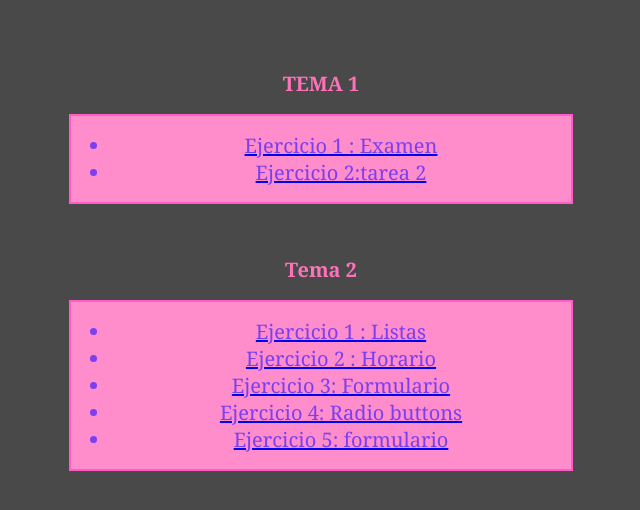
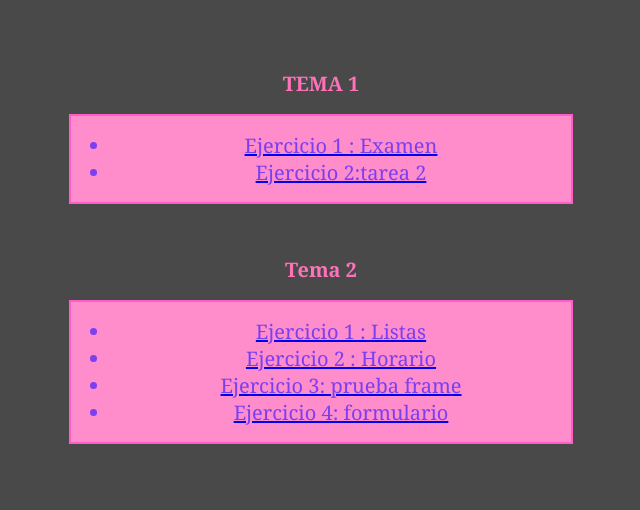
Before and after one commit to mabajim065/LENGUAJE-DE-MARCAS-M, a plain HTML site: page index.html in a window 1280 px wide. Shown: the part 210-720 px from the top of the page, without its empty margins (319-959 px from the left). Drawn offline with Linux system fonts and the light colour scheme.

Commit message:
Update index.html

```diff
--- a/index.html
+++ b/index.html
@@ -69,9 +69,8 @@
             <ul>
                 <a href="TEMA2/EJERCICIO LISTAS/Eje1listas.html"><li> Ejercicio 1 : Listas </li></a>
                 <a href="TEMA2/HORARIO/horarioclase.html"><li> Ejercicio 2 : Horario </li></a>
-                <a href="TEMA2/FRAME/FRAME1.html"><li>Ejercicio 3: Formulario </li></a>
-                <a href="TEMA2/SELECCION/EJEMPLOSELECCION.html"><li>Ejercicio 4: Radio buttons </li></a>
-                <a href= "TEMA2/SELECCION/formulario.html" ><li>Ejercicio 5: formulario </li></a>
+                <a href="TEMA2/FRAME/FRAME1.html"><li>Ejercicio 3: prueba frame </li></a>
+                <a href= "TEMA2/SELECCION/formulario.html" ><li>Ejercicio 4: formulario </li></a>
         </ul>
     </div>
 </html>
```
